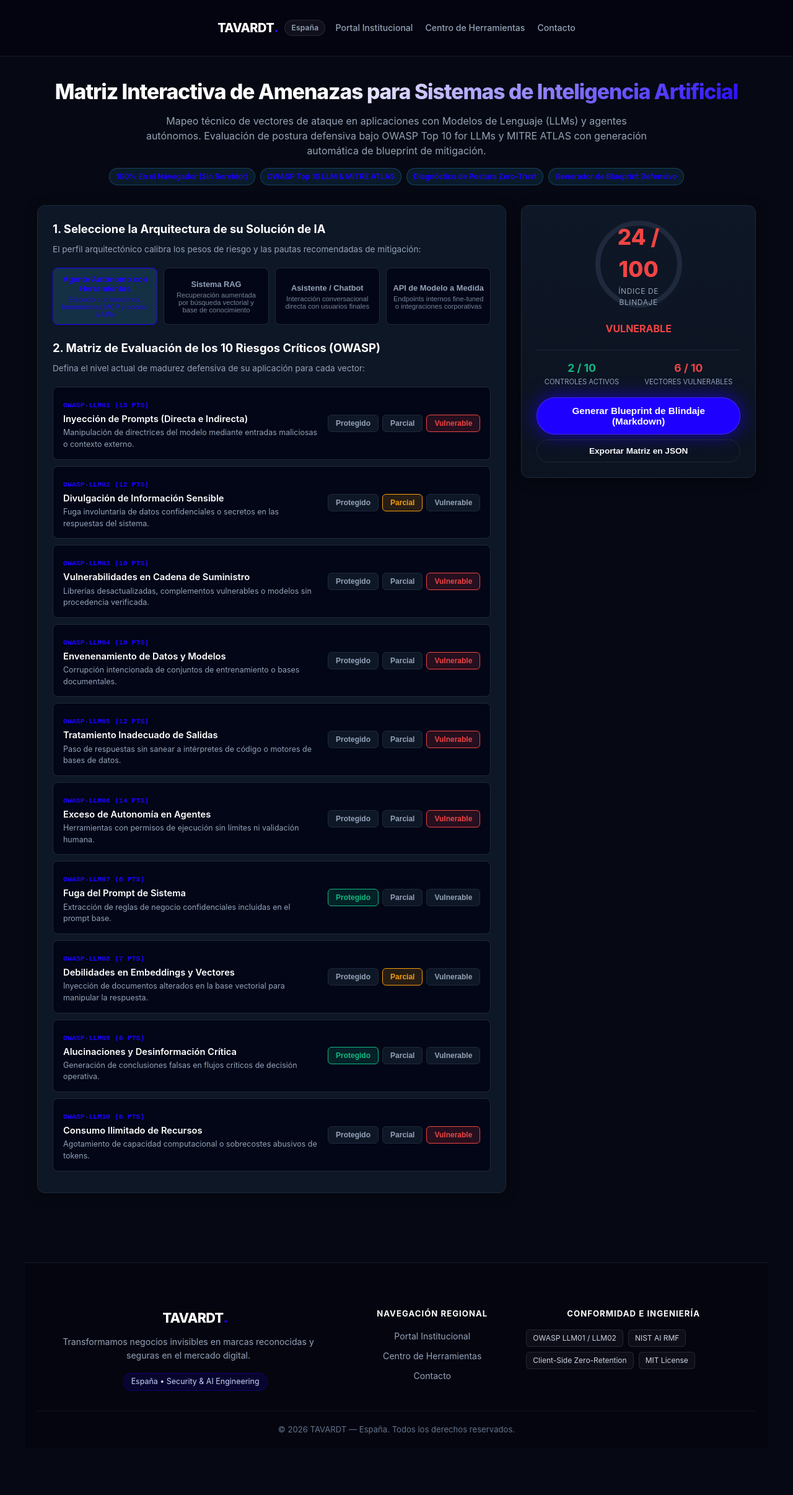
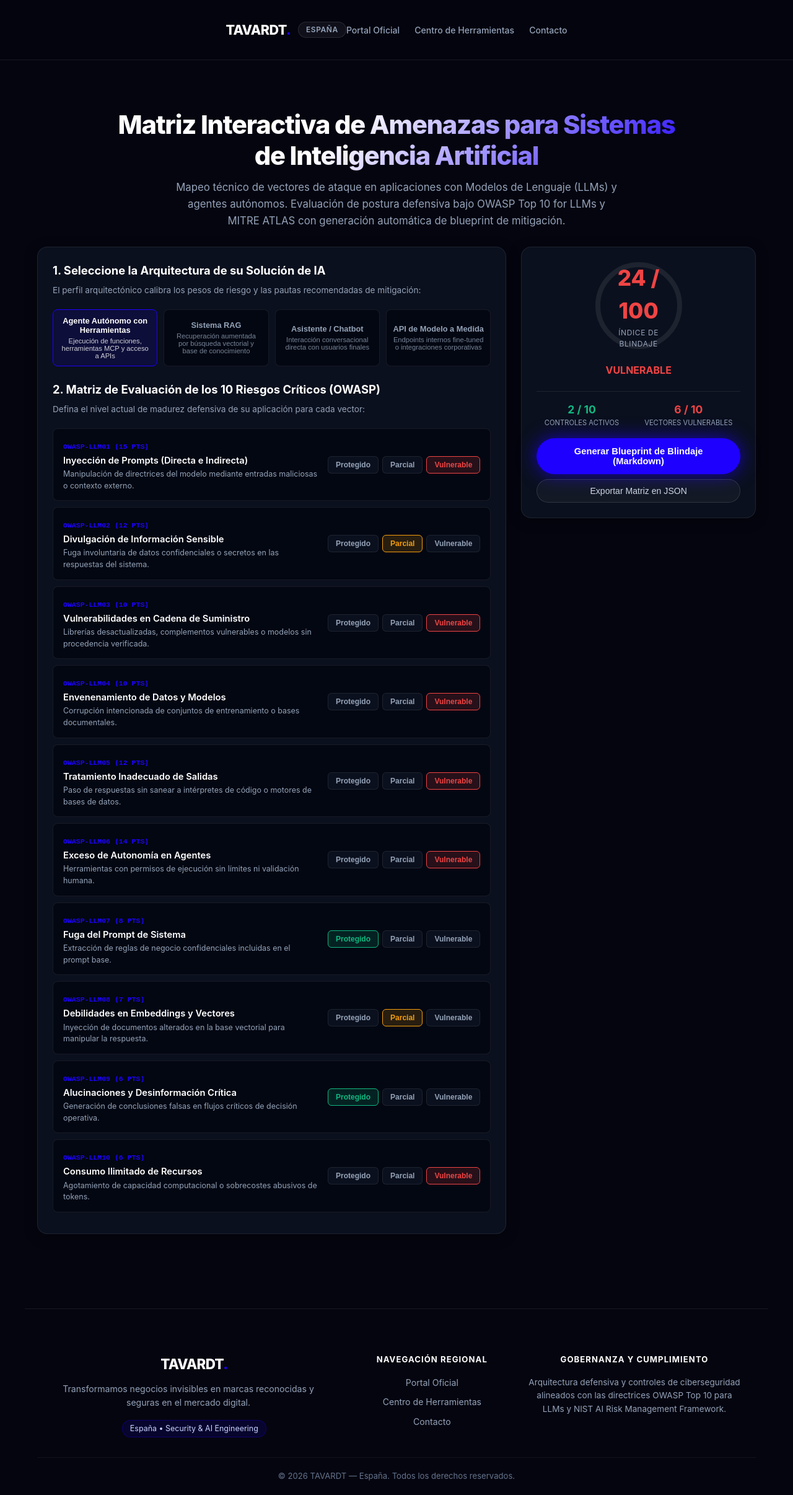
Before and after one commit to TAVARDT-Espana/ai-threat-matrix-es, a plain HTML site: page index.html in a window 1280 px wide. Shown: the whole page at 62% size. Drawn offline with Linux system fonts and the light colour scheme.

Commit message:
refactor(pages): apply unified obsidian theme #050510, purge junior badges, center buttons, enforce strict corporate standards

```diff
--- a/index.html
+++ b/index.html
@@ -80,215 +80,300 @@
   </script>
   <style>
 
-/* ==================== TAVARDT BRAND STANDARDIZATION ==================== */
+/* ==========================================================================
+   TAVARDT UNIFIED ENTERPRISE DESIGN SYSTEM (ASTRYX TOKENS)
+   ========================================================================== */
 :root {
-  --tavardt-blue: #1e00ff !important;
-  --tavardt-blue-hover: #1500db !important;
-  --tavardt-blue-glow: 0 0 30px rgba(30, 0, 255, 0.7) !important;
-  --tavardt-blue-glow-lg: 0 0 45px rgba(30, 0, 255, 0.95) !important;
+  --bg: #050510 !important;
+  --bg2: #0b101e !important;
+  --bg3: #111827 !important;
+  --card-bg: #0b101e !important;
+  --surface: #0b101e !important;
+  --surface-card: #0e1526 !important;
+  --surface-elevated: #131d33 !important;
+  --card-border: rgba(255, 255, 255, 0.08) !important;
+  --border: rgba(255, 255, 255, 0.08) !important;
   --accent: #1e00ff !important;
   --accent-hover: #1500db !important;
   --blue: #1e00ff !important;
+  --info: #1e00ff !important;
+  --text: #f8fafc !important;
+  --text-muted: #94a3b8 !important;
+  --text2: #94a3b8 !important;
+  --code-bg: #030712 !important;
+}
+
+html, body {
+  background-color: #050510 !important;
+  color: #f8fafc !important;
+  font-family: -apple-system, BlinkMacSystemFont, "Segoe UI", Roboto, Helvetica, Arial, sans-serif !important;
+  margin: 0 !important;
+  padding: 0 !important;
+  min-height: 100vh !important;
+  -webkit-font-smoothing: antialiased !important;
 }
 
 /* Header */
 .tavardt-header {
-  width: 100%;
-  background: rgba(5, 5, 16, 0.94);
-  backdrop-filter: blur(12px);
-  -webkit-backdrop-filter: blur(12px);
-  border-bottom: 1px solid rgba(255, 255, 255, 0.08);
-  position: sticky;
-  top: 0;
-  z-index: 999;
+  width: 100% !important;
+  background: rgba(5, 5, 16, 0.95) !important;
+  backdrop-filter: blur(16px) !important;
+  -webkit-backdrop-filter: blur(16px) !important;
+  border-bottom: 1px solid rgba(255, 255, 255, 0.08) !important;
+  position: sticky !important;
+  top: 0 !important;
+  z-index: 1000 !important;
 }
 .tavardt-header-inner {
-  max-width: 1200px;
-  margin: 0 auto;
-  padding: 14px 24px;
-  display: flex;
-  justify-content: space-between;
-  align-items: center;
-  gap: 16px;
-  flex-wrap: wrap;
+  max-width: 1200px !important;
+  margin: 0 auto !important;
+  padding: 16px 24px !important;
+  display: flex !important;
+  justify-content: space-between !important;
+  align-items: center !important;
+  box-sizing: border-box !important;
 }
 .tavardt-brand {
-  display: inline-flex;
-  align-items: center;
-  gap: 10px;
-  text-decoration: none;
-  color: #ffffff;
+  display: inline-flex !important;
+  align-items: center !important;
+  gap: 12px !important;
+  text-decoration: none !important;
+  color: #ffffff !important;
 }
 .tavardt-logo-text {
-  font-size: 1.25rem;
-  font-weight: 800;
-  letter-spacing: -0.03em;
-  color: #ffffff;
+  font-size: 1.35rem !important;
+  font-weight: 800 !important;
+  letter-spacing: -0.03em !important;
+  color: #ffffff !important;
 }
 .tavardt-brand-dot {
   color: #1e00ff !important;
-  font-size: 1.4rem;
-  line-height: 1;
 }
 .tavardt-badge-jurisdiction {
-  font-size: 0.75rem;
-  font-weight: 600;
-  color: #94a3b8;
-  padding: 3px 10px;
-  background: rgba(255, 255, 255, 0.05);
-  border: 1px solid rgba(255, 255, 255, 0.1);
-  border-radius: 9999px;
-  letter-spacing: 0.02em;
+  font-size: 0.75rem !important;
+  font-weight: 600 !important;
+  color: #94a3b8 !important;
+  padding: 3px 12px !important;
+  background: rgba(255, 255, 255, 0.05) !important;
+  border: 1px solid rgba(255, 255, 255, 0.1) !important;
+  border-radius: 9999px !important;
+  text-transform: uppercase !important;
+  letter-spacing: 0.05em !important;
 }
 .tavardt-nav {
-  display: flex;
-  align-items: center;
-  gap: 20px;
-  flex-wrap: wrap;
+  display: flex !important;
+  align-items: center !important;
+  gap: 24px !important;
 }
 .tavardt-nav-link {
-  color: #94a3b8;
-  text-decoration: none;
-  font-size: 0.88rem;
-  font-weight: 500;
-  transition: color 0.2s ease;
+  color: #94a3b8 !important;
+  text-decoration: none !important;
+  font-size: 0.88rem !important;
+  font-weight: 500 !important;
+  transition: color 0.2s ease !important;
 }
 .tavardt-nav-link:hover {
-  color: #ffffff;
+  color: #ffffff !important;
 }
 
-/* Centered Button Row */
-.btn-row, .sample-buttons {
+/* Hero Section */
+.tavardt-hero, .hero {
+  max-width: 1000px !important;
+  margin: 0 auto !important;
+  padding: 48px 24px 28px !important;
+  text-align: center !important;
+  box-sizing: border-box !important;
+  background: transparent !important;
+  border: none !important;
+}
+.tavardt-hero h1, .hero h1, h1 {
+  font-size: clamp(1.8rem, 4vw, 2.6rem) !important;
+  font-weight: 800 !important;
+  letter-spacing: -0.03em !important;
+  margin: 0 0 12px 0 !important;
+  color: #ffffff !important;
+  line-height: 1.2 !important;
+}
+.tavardt-hero p, .hero p {
+  font-size: 1.05rem !important;
+  color: #94a3b8 !important;
+  max-width: 720px !important;
+  margin: 0 auto !important;
+  line-height: 1.6 !important;
+}
+
+/* Strict Suppression of Junior Elements */
+.badge-bar, .badges, .hero-badge, .hero img, .hero-img, .cta-grid, .cta-btn.wa, [class*="wa"],  {
+  display: none !important;
+}
+
+/* Containers and Cards */
+.card, .main-card, .panel, .stage-card, .vector-card {
+  background: #0b101e !important;
+  border: 1px solid rgba(255, 255, 255, 0.08) !important;
+  border-radius: 16px !important;
+}
+.container, main, .main-wrap {
+  background: transparent !important;
+  border: none !important;
+  box-shadow: none !important;
+}
+
+/* Textareas & Inputs */
+textarea, input[type="text"] {
+  background: #050510 !important;
+  border: 1px solid rgba(255, 255, 255, 0.12) !important;
+  border-radius: 10px !important;
+  color: #f8fafc !important;
+  font-family: 'Fira Code', Consolas, Monaco, monospace !important;
+}
+textarea:focus, input[type="text"]:focus {
+  border-color: #1e00ff !important;
+  outline: none !important;
+  box-shadow: 0 0 15px rgba(30, 0, 255, 0.3) !important;
+}
+
+/* Button Centering Containers */
+.btn-row, .presets-row, .sample-buttons {
   display: flex !important;
   justify-content: center !important;
   align-items: center !important;
+  gap: 12px !important;
+  margin: 18px 0 !important;
   flex-wrap: wrap !important;
-  gap: 12px !important;
 }
 
-/* Primary Action Buttons */
-.btn-primary, button.btn-primary, .btn-action-main, #btn-generate-blueprint, #btn-audit, .btn-run, #run-audit-btn, .btn-execute, .btn-analyze, .cta-btn.primary, .btn-act, #btn-copy {
+/* PRIMARY BUTTONS: 100% TAVARDT Electric Blue (#1e00ff) */
+.btn-primary, button.btn-primary, .btn-action-main, #btn-generate-blueprint, #btn-audit, .btn-run, #run-audit-btn, .btn-execute, .btn-analyze {
   background: #1e00ff !important;
   color: #ffffff !important;
+  border: none !important;
   border-radius: 9999px !important;
-  border: 1px solid rgba(255, 255, 255, 0.15) !important;
+  font-size: 0.92rem !important;
+  font-weight: 600 !important;
+  padding: 13px 36px !important;
   box-shadow: 0 0 30px rgba(30, 0, 255, 0.7) !important;
-  font-weight: 600 !important;
   cursor: pointer !important;
   transition: all 0.25s cubic-bezier(0.16, 1, 0.3, 1) !important;
+  text-decoration: none !important;
+  display: inline-flex !important;
+  align-items: center !important;
+  justify-content: center !important;
 }
-.btn-primary:hover, button.btn-primary:hover, .btn-action-main:hover, #btn-generate-blueprint:hover, #btn-audit:hover, .btn-run:hover, #run-audit-btn:hover, .btn-execute:hover, .btn-analyze:hover, .cta-btn.primary:hover, .btn-act:hover, #btn-copy:hover {
+.btn-primary:hover, button.btn-primary:hover, .btn-action-main:hover, #btn-generate-blueprint:hover, #btn-audit:hover, .btn-run:hover, #run-audit-btn:hover, .btn-execute:hover, .btn-analyze:hover {
   background: #1500db !important;
   box-shadow: 0 0 45px rgba(30, 0, 255, 0.95) !important;
   transform: translateY(-1px) !important;
 }
 
-/* Secondary & Preset Buttons */
-.btn-secondary, button.btn-secondary, .btn-sample, .btn-preset, button.btn-preset, .btn-action-secondary, .code-tab, .tab-btn, .cta-btn.secondary {
+/* SECONDARY BUTTONS: Clean dark pill */
+.btn-secondary, button.btn-secondary, .btn-sample, .btn-preset, button.btn-preset, .btn-action-secondary, .code-tab, .tab-btn {
+  background: rgba(255, 255, 255, 0.04) !important;
+  border: 1px solid rgba(255, 255, 255, 0.12) !important;
+  color: #cbd5e1 !important;
   border-radius: 9999px !important;
+  font-size: 0.88rem !important;
+  font-weight: 500 !important;
+  padding: 10px 22px !important;
+  cursor: pointer !important;
   transition: all 0.2s ease !important;
 }
-.btn-secondary:hover, button.btn-secondary:hover, .btn-sample:hover, .btn-preset:hover, button.btn-preset:hover, .btn-action-secondary:hover, .cta-btn.secondary:hover {
+.btn-secondary:hover, button.btn-secondary:hover, .btn-sample:hover, .btn-preset:hover, button.btn-preset:hover, .btn-action-secondary:hover {
   border-color: #1e00ff !important;
   color: #ffffff !important;
+  background: rgba(30, 0, 255, 0.08) !important;
 }
 
-/* Tabs Active */
-.code-tab.active, .tab-btn.active, .tab.active, .arch-btn.active {
+/* Active State for Tabs & Selectors */
+.code-tab.active, .tab-btn.active, .tab.active, .arch-btn.active, .btn-preset.active-hard {
   border-color: #1e00ff !important;
+  color: #ffffff !important;
+  background: rgba(30, 0, 255, 0.12) !important;
 }
 
-/* Footer */
+/* Institutional Footer */
 .tavardt-footer {
-  width: 100%;
-  background: #050510;
-  border-top: 1px solid rgba(255, 255, 255, 0.08);
-  margin-top: 48px;
-  color: #94a3b8;
+  width: 100% !important;
+  background: #050510 !important;
+  border-top: 1px solid rgba(255, 255, 255, 0.08) !important;
+  margin-top: 56px !important;
+  color: #94a3b8 !important;
 }
 .tavardt-footer-inner {
-  max-width: 1200px;
-  margin: 0 auto;
-  padding: 48px 24px 32px;
-  display: grid;
-  grid-template-columns: 2fr 1fr 1.5fr;
-  gap: 36px;
+  max-width: 1200px !important;
+  margin: 0 auto !important;
+  padding: 48px 24px 32px !important;
+  display: grid !important;
+  grid-template-columns: 2fr 1fr 1.5fr !important;
+  gap: 40px !important;
 }
 @media (max-width: 768px) {
   .tavardt-footer-inner {
-    grid-template-columns: 1fr;
-    gap: 28px;
+    grid-template-columns: 1fr !important;
+    gap: 28px !important;
   }
 }
 .tavardt-footer-logo {
-  font-size: 1.35rem;
-  font-weight: 800;
-  color: #ffffff;
-  margin-bottom: 12px;
-  letter-spacing: -0.03em;
+  font-size: 1.4rem !important;
+  font-weight: 800 !important;
+  color: #ffffff !important;
+  margin-bottom: 12px !important;
+  letter-spacing: -0.03em !important;
 }
 .tavardt-footer-mission {
-  font-size: 0.88rem;
-  line-height: 1.6;
-  color: #94a3b8;
-  margin-bottom: 16px;
-  max-width: 440px;
+  font-size: 0.88rem !important;
+  line-height: 1.6 !important;
+  color: #94a3b8 !important;
+  margin-bottom: 16px !important;
+  max-width: 440px !important;
 }
 .tavardt-footer-jurisdiction-tag {
-  display: inline-block;
-  font-size: 0.78rem;
-  color: #c7d2fe;
-  background: rgba(30, 0, 255, 0.12);
-  border: 1px solid rgba(30, 0, 255, 0.3);
-  padding: 4px 12px;
-  border-radius: 9999px;
+  display: inline-block !important;
+  font-size: 0.78rem !important;
+  color: #c7d2fe !important;
+  background: rgba(30, 0, 255, 0.12) !important;
+  border: 1px solid rgba(30, 0, 255, 0.3) !important;
+  padding: 4px 12px !important;
+  border-radius: 9999px !important;
 }
 .tavardt-footer-heading {
-  font-size: 0.82rem;
-  font-weight: 700;
-  text-transform: uppercase;
-  letter-spacing: 0.08em;
-  color: #ffffff;
-  margin-bottom: 16px;
+  font-size: 0.82rem !important;
+  font-weight: 700 !important;
+  text-transform: uppercase !important;
+  letter-spacing: 0.08em !important;
+  color: #ffffff !important;
+  margin-bottom: 16px !important;
 }
 .tavardt-footer-links {
-  list-style: none;
-  padding: 0;
-  margin: 0;
-  display: flex;
-  flex-direction: column;
-  gap: 10px;
+  list-style: none !important;
+  padding: 0 !important;
+  margin: 0 !important;
+  display: flex !important;
+  flex-direction: column !important;
+  gap: 10px !important;
 }
 .tavardt-footer-links a {
-  color: #94a3b8;
-  text-decoration: none;
-  font-size: 0.88rem;
-  transition: color 0.2s ease;
+  color: #94a3b8 !important;
+  text-decoration: none !important;
+  font-size: 0.88rem !important;
+  transition: color 0.2s ease !important;
 }
 .tavardt-footer-links a:hover {
-  color: #1e00ff;
+  color: #1e00ff !important;
 }
-.tavardt-footer-badges {
-  display: flex;
-  flex-wrap: wrap;
-  gap: 8px;
-}
-.tavardt-fbadge {
-  font-size: 0.75rem;
-  color: #cbd5e1;
-  background: rgba(255, 255, 255, 0.04);
-  border: 1px solid rgba(255, 255, 255, 0.1);
-  padding: 4px 10px;
-  border-radius: 6px;
+.tavardt-footer-compliance-text {
+  font-size: 0.85rem !important;
+  line-height: 1.6 !important;
+  color: #94a3b8 !important;
 }
 .tavardt-footer-bottom {
-  max-width: 1200px;
-  margin: 0 auto;
-  padding: 20px 24px;
-  border-top: 1px solid rgba(255, 255, 255, 0.05);
-  text-align: center;
-  font-size: 0.82rem;
-  color: #64748b;
+  max-width: 1200px !important;
+  margin: 0 auto !important;
+  padding: 20px 24px !important;
+  border-top: 1px solid rgba(255, 255, 255, 0.05) !important;
+  text-align: center !important;
+  font-size: 0.82rem !important;
+  color: #64748b !important;
 }
 
   </style>
@@ -302,14 +387,14 @@
       --bg: #060913;
       --card-bg: #0e1726;
       --card-border: #1e293b;
-      --accent: #1e00ff;
-      --accent-hover: #1500db;
+      --accent: #38bdf8;
+      --accent-hover: #0284c7;
       --text: #f8fafc;
       --text-muted: #94a3b8;
       --pass: #10b981;
       --warn: #f59e0b;
       --fail: #ef4444;
-      --info: #1e00ff;
+      --info: #818cf8;
       --code-bg: #020617;
     }
     * { box-sizing: border-box; margin: 0; padding: 0; }
@@ -660,7 +745,7 @@
       <span class="tavardt-badge-jurisdiction">España</span>
     </a>
     <nav class="tavardt-nav">
-      <a href="https://ag.tavardt.com/es/" class="tavardt-nav-link" target="_blank" rel="noopener">Portal Institucional</a>
+      <a href="https://ag.tavardt.com/es/" class="tavardt-nav-link" target="_blank" rel="noopener">Portal Oficial</a>
       <a href="https://tools.tavardt.com/es/" class="tavardt-nav-link" target="_blank" rel="noopener">Centro de Herramientas</a>
       <a href="https://ag.tavardt.com/es/contacto/" class="tavardt-nav-link" target="_blank" rel="noopener">Contacto</a>
     </nav>
@@ -671,12 +756,7 @@
     <div class="hero">
       <h1>Matriz Interactiva de Amenazas para Sistemas de Inteligencia Artificial</h1>
       <p>Mapeo técnico de vectores de ataque en aplicaciones con Modelos de Lenguaje (LLMs) y agentes autónomos. Evaluación de postura defensiva bajo OWASP Top 10 for LLMs y MITRE ATLAS con generación automática de blueprint de mitigación.</p>
-      <div class="badge-bar">
-        <span class="badge">100% En el Navegador (Sin Servidor)</span>
-        <span class="badge">OWASP Top 10 LLM & MITRE ATLAS</span>
-        <span class="badge">Diagnóstico de Postura Zero-Trust</span>
-        <span class="badge">Generador de Blueprint Defensivo</span>
-      </div>
+
     </div>
 
     <div class="grid-dashboard">
@@ -757,19 +837,14 @@
     <div class="tavardt-footer-col">
       <div class="tavardt-footer-heading">Navegación Regional</div>
       <ul class="tavardt-footer-links">
-        <li><a href="https://ag.tavardt.com/es/" target="_blank" rel="noopener">Portal Institucional</a></li>
+        <li><a href="https://ag.tavardt.com/es/" target="_blank" rel="noopener">Portal Oficial</a></li>
         <li><a href="https://tools.tavardt.com/es/" target="_blank" rel="noopener">Centro de Herramientas</a></li>
         <li><a href="https://ag.tavardt.com/es/contacto/" target="_blank" rel="noopener">Contacto</a></li>
       </ul>
     </div>
     <div class="tavardt-footer-col">
-      <div class="tavardt-footer-heading">Conformidad e Ingeniería</div>
-      <div class="tavardt-footer-badges">
-        <span class="tavardt-fbadge">OWASP LLM01 / LLM02</span>
-        <span class="tavardt-fbadge">NIST AI RMF</span>
-        <span class="tavardt-fbadge">Client-Side Zero-Retention</span>
-        <span class="tavardt-fbadge">MIT License</span>
-      </div>
+      <div class="tavardt-footer-heading">Gobernanza y Cumplimiento</div>
+      <p class="tavardt-footer-compliance-text">Arquitectura defensiva y controles de ciberseguridad alineados con las directrices OWASP Top 10 para LLMs y NIST AI Risk Management Framework.</p>
     </div>
   </div>
   <div class="tavardt-footer-bottom">
```
